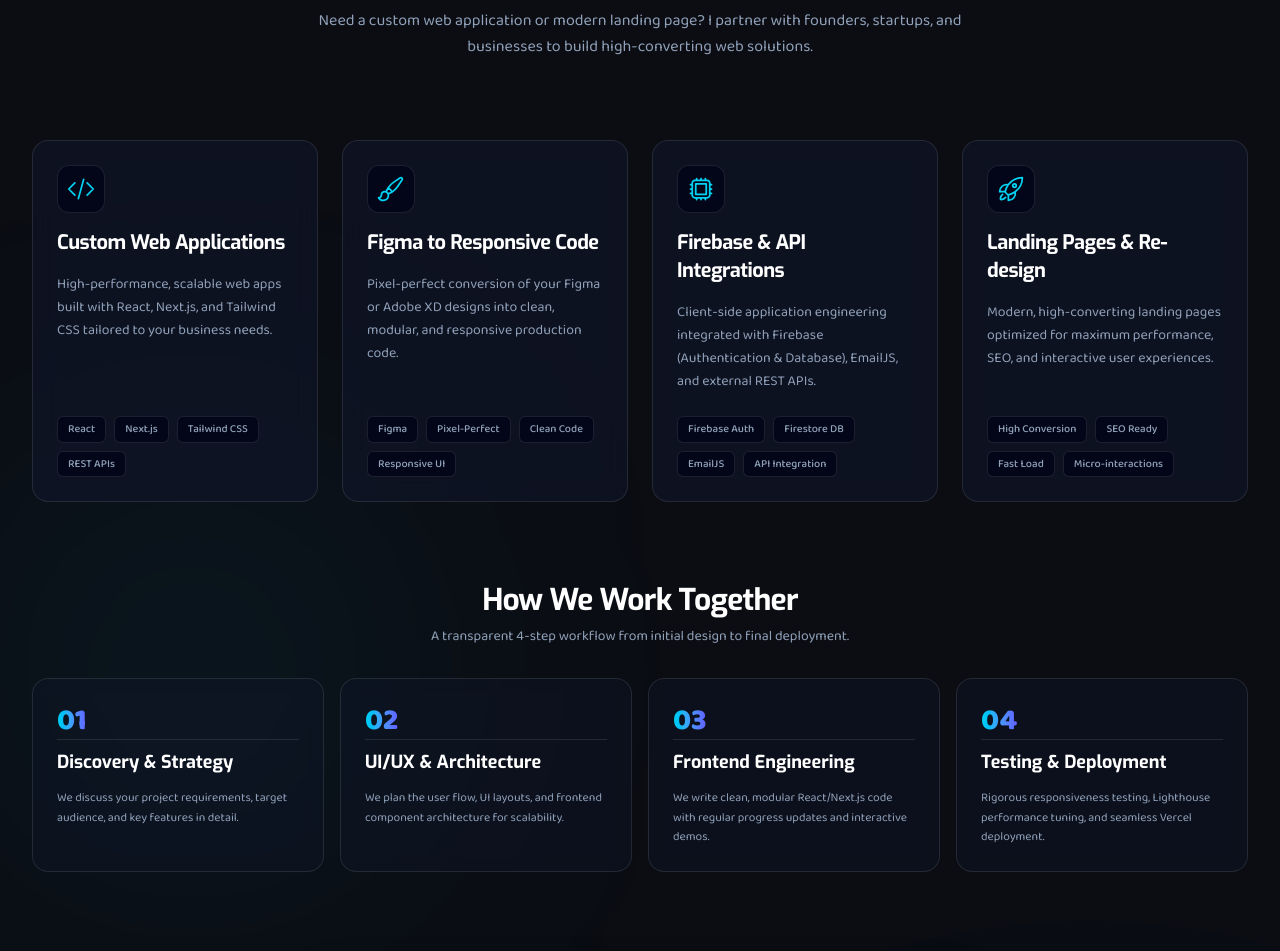
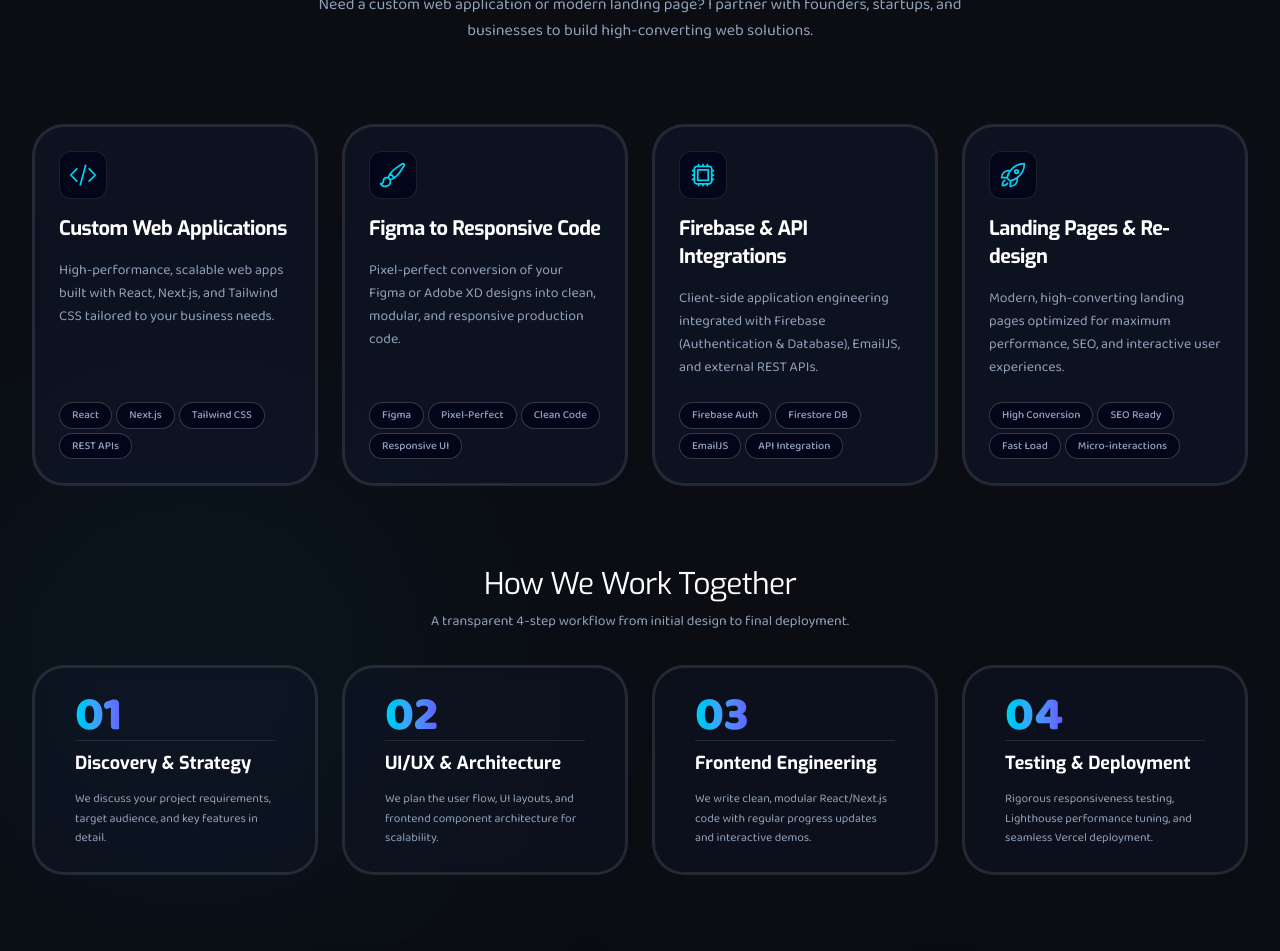
Before and after one commit to lakshan-beast/SyncXel, a React (Vite) app: page / in a window 1280 px wide. Shown: the part 5380-6331 px from the top of the page. Built offline with nearby package versions, Linux system fonts and the light colour scheme.

Commit message:
fix: refine Services component layout and styling for improved readability and consistency

```diff
--- a/src/components/Services.jsx
+++ b/src/components/Services.jsx
@@ -571,7 +571,7 @@ export default function Services() {
 
       <div className="max-w-7xl mx-auto space-y-20 relative z-10">
         {/* Section Header */}
-        <div className="text-center space-y-4 max-w-3xl mx-auto">
+        <div className="text-center space-y-2 max-w-3xl mx-auto">
           <div className="inline-flex items-center space-x-2 px-3.5 py-1.5 rounded-full bg-cyan-500/10 border border-cyan-500/20 text-cyan-400 text-xs font-semibold">
             <HiOutlineChatBubbleLeftRight className="w-4 h-4" />
             <span>Client Services & Engineering</span>
@@ -584,7 +584,7 @@ export default function Services() {
             </span>
           </h2>
 
-          <p className="text-slate-400 text-sm sm:text-base leading-relaxed max-w-2xl mx-auto">
+          <p className="text-slate-400 text-sm sm:text-base leading-4 md:leading-relaxed max-w-2xl mx-auto">
             Need a custom web application or modern landing page? I partner with
             founders, startups, and businesses to build high-converting web
             solutions.
@@ -592,11 +592,11 @@ export default function Services() {
         </div>
 
         {/* 1. Services Cards Grid */}
-        <div className="grid grid-cols-1 md:grid-cols-2 lg:grid-cols-4 gap-2 md:gap-4 lg:gap-6">
+        <div className="grid grid-cols-1 md:grid-cols-2 lg:grid-cols-4 gap-2 md:gap-4 lg:gap-6 ">
           {services.map((item, index) => (
             <div
               key={index}
-              className="group relative p-6 rounded-2xl bg-slate-900/60 border border-white/10 hover:border-cyan-500/50 hover:shadow-xl hover:shadow-cyan-500/10 hover:-translate-y-1 transition-all duration-300 backdrop-blur-md flex flex-col justify-between">
+              className="group relative p-6 rounded-4xl bg-slate-900/60 border-3 border-white/10 hover:border-cyan-500/30 hover:shadow-xl hover:shadow-cyan-500/10 hover:-translate-y-1 transition-all duration-300 backdrop-blur-md flex flex-col justify-between">
               <div className="space-y-4">
                 <div className="w-12 h-12 rounded-xl bg-slate-950 border border-white/10 flex items-center justify-center group-hover:scale-110 group-hover:border-cyan-500/40 transition-all duration-300">
                   {item.icon}
@@ -609,11 +609,11 @@ export default function Services() {
                 </p>
               </div>
 
-              <div className="flex flex-wrap gap-2 pt-6">
+              <div className="flex flex-wrap gap-1 pt-6">
                 {item.tags.map((tag, tIndx) => (
                   <span
                     key={tIndx}
-                    className="px-2.5 py-1 rounded-md bg-slate-950 border border-white/10 text-[11px] font-medium text-slate-400">
+                    className="px-3 py-1 rounded-3xl bg-slate-950 border border-white/20 text-[11px] font-medium text-slate-400">
                     {tag}
                   </span>
                 ))}
@@ -625,21 +625,21 @@ export default function Services() {
         {/* 2. The 4-Step Process */}
         <div className="space-y-8">
           <div className="text-center space-y-2">
-            <h3 className="text-2xl sm:text-3xl font-bold  font-exo text-white tracking-tight">
+            <h3 className="text-2xl sm:text-3xl  font-exo text-white tracking-tight">
               How We Work Together
             </h3>
-            <p className="text-slate-400 text-xs sm:text-sm max-w-lg mx-auto">
+            <p className="text-slate-400 text-xs sm:text-sm max-w-lg mx-auto leading-4 md:leading-relaxed">
               A transparent 4-step workflow from initial design to final
               deployment.
             </p>
           </div>
 
-          <div className="grid grid-cols-1 sm:grid-cols-2 lg:grid-cols-4 gap-4">
+          <div className="grid grid-cols-1 sm:grid-cols-2 lg:grid-cols-4 gap-2 md:gap-4 lg:gap-6">
             {steps.map((step, idx) => (
               <div
                 key={idx}
-                className="relative p-6 rounded-2xl bg-slate-900/40 border border-white/10 hover:border-cyan-500/30 transition-all space-y-3 backdrop-blur-sm">
-                <span className="text-3xl font-extrabold text-transparent bg-clip-text bg-gradient-to-r from-cyan-400 to-indigo-500">
+                className="relative py-6 px-10 rounded-4xl bg-slate-900/40 border-3 border-white/10 hover:border-cyan-500/30 transition-all space-y-3 backdrop-blur-sm hover:shadow-xl">
+                <span className="text-5xl font-extrabold text-transparent bg-clip-text bg-gradient-to-r from-cyan-400 to-indigo-500">
                   {step.number}
                 </span>
                 <h4 className="text-lg font-bold text-white border-t border-white/10 pt-2">
@@ -755,7 +755,7 @@ export default function Services() {
           </div>
         </div> */}
 
-        <div className="relative rounded-3xl bg-gradient-to-b from-slate-900 to-slate-950 border border-white/10 p-6 sm:p-10 shadow-2xl max-w-2xl w-full mx-auto backdrop-blur-xl">
+        <div className="relative rounded-3xl bg-linear-to-b from-slate-900 to-slate-950 border-3 border-white/10 p-6 sm:p-10 shadow-2xl max-w-2xl w-full mx-auto backdrop-blur-xl">
           <div className="space-y-6">
             <div className="text-center space-y-2">
               <h3 className="text-2xl sm:text-3xl font-extrabold text-white tracking-tight">
```
